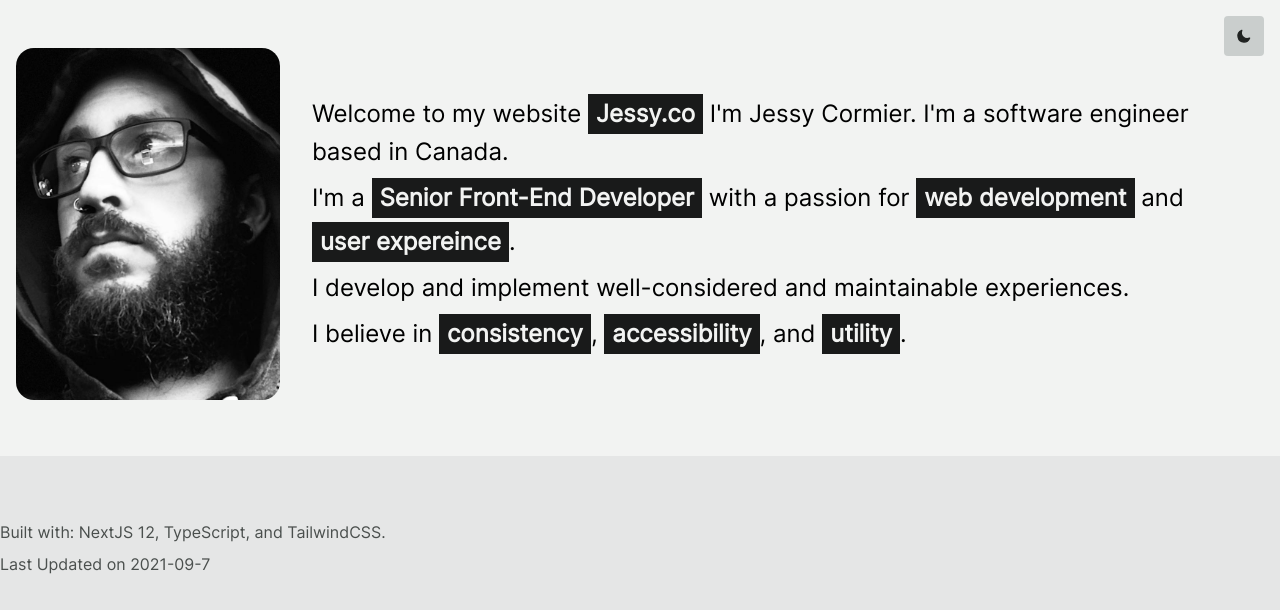
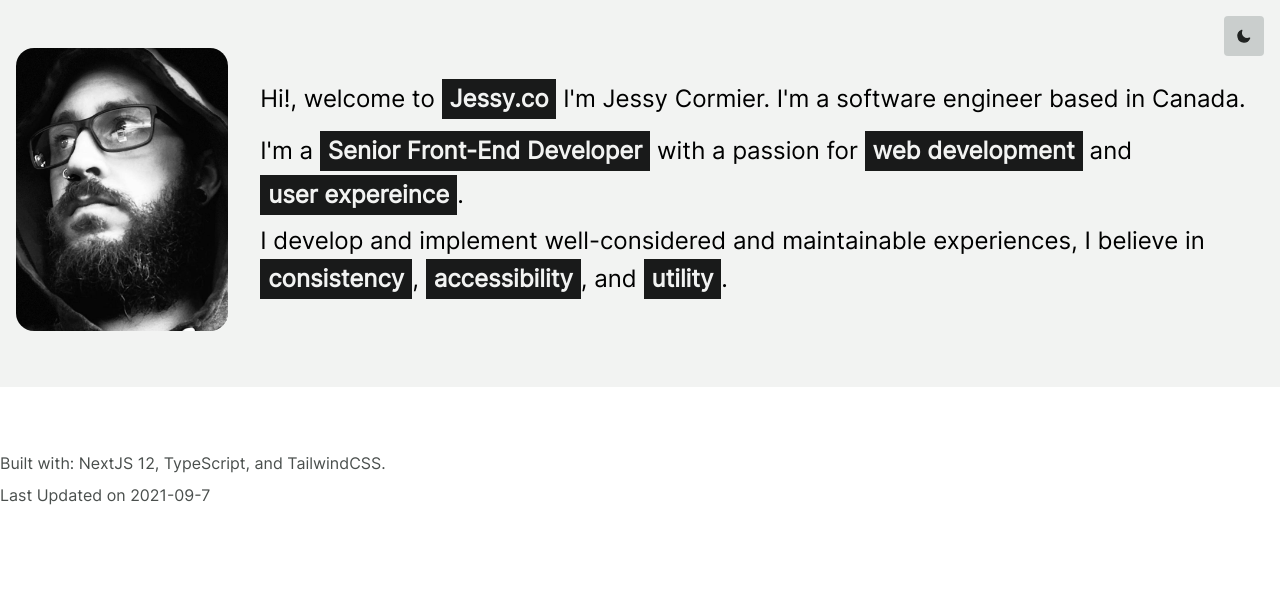
Before and after one commit to jessycormier/jessyco-website-nextjs, a Next.js app: page / in a window 1280 px wide. Shown: the top 610 px of the page. Built offline with nearby package versions, Linux system fonts and the light colour scheme.

Commit message:
update layout so TextHighlight has break-all.

```diff
--- a/app/components/text-highlight.component.tsx
+++ b/app/components/text-highlight.component.tsx
@@ -4,7 +4,7 @@ export default class TextHighlight extends React.Component {
 
     render() {
         return (
-            <span className="inline-block whitespace-nowrap dark:bg-gray-50 dark:text-gray-900 bg-gray-900 text-gray-50 font-bold py-1 px-2 my-0.5">
+            <span className="inline-block break-all dark:bg-gray-50 dark:text-gray-900 bg-gray-900 text-gray-50 font-bold py-1 px-2 my-0.5">
                 {this.props.children}
             </span>
         );
--- a/pages/_document.tsx
+++ b/pages/_document.tsx
@@ -5,6 +5,7 @@ import Document, {
   Main,
   NextScript
 } from 'next/document';
+import LightSwitch from '../app/components/light-switch.component';
 import LayoutFooter from '../app/layout/layout-footer.component';
 
 class MyDocument extends Document {
@@ -16,7 +17,7 @@ class MyDocument extends Document {
 
   render() {
     return (
-      <Html className='transition-colors bg-gray-100 dark:bg-gray-900 dark:text-gray-200'>
+      <Html className=''>
         <Head>
           <link
             rel="icon"
@@ -30,8 +31,9 @@ class MyDocument extends Document {
             crossOrigin="anonymous"
           />
         </Head>
-        <body>
+        <body className='transition-colors dark:bg-gray-900 dark:text-gray-200'>
           <NextScript />
+          <LightSwitch />
           <Main />
           <LayoutFooter></LayoutFooter>
         </body>
--- a/pages/index.tsx
+++ b/pages/index.tsx
@@ -1,15 +1,11 @@
 import Image from 'next/image';
 import React from 'react';
-import LightSwitch from '../app/components/light-switch.component';
 import TextHighlight from '../app/components/text-highlight.component';
 
 export default class Index extends React.Component {
-
-
   render() {
     return <>
-      <LightSwitch />
-      <section className="dark:bg-gray-800 bg-gray-50 pt-12 pb-12 text-2xl p-4">
+      <section className="dark:bg-gray-800 bg-gray-50 pt-12 pb-12 text-2xl p-4 overflow-hidden  top-0 left-0 right-0">
         <div className="container mx-auto">
           <div className="flex justify-start content-center ">
             <div className="mr-8 hidden md:block">
@@ -23,8 +19,9 @@ export default class Index extends React.Component {
               />
             </div>
             <div className='flex flex-col justify-center text-center md:text-left'>
+
               <p>
-                Welcome to my website <TextHighlight>Jessy.co</TextHighlight>{' '}
+                Hi!, welcome to <TextHighlight>Jessy.co</TextHighlight>{' '}
                 I&apos;m Jessy Cormier. I&apos;m a software engineer based in{' '}
                 Canada.
               </p>
@@ -36,10 +33,7 @@ export default class Index extends React.Component {
               </p>
               <p>
                 I develop and implement well-considered and maintainable{' '}
-                experiences.
-              </p>
-              <p>
-                I believe in <TextHighlight>consistency</TextHighlight>,{' '}
+                experiences, I believe in <TextHighlight>consistency</TextHighlight>,{' '}
                 <TextHighlight>accessibility</TextHighlight>,{' '}
                 and <TextHighlight>utility</TextHighlight>.
               </p>
```
Also changed, not shown: 1 other file (tests, documents, lock files or other folders).
